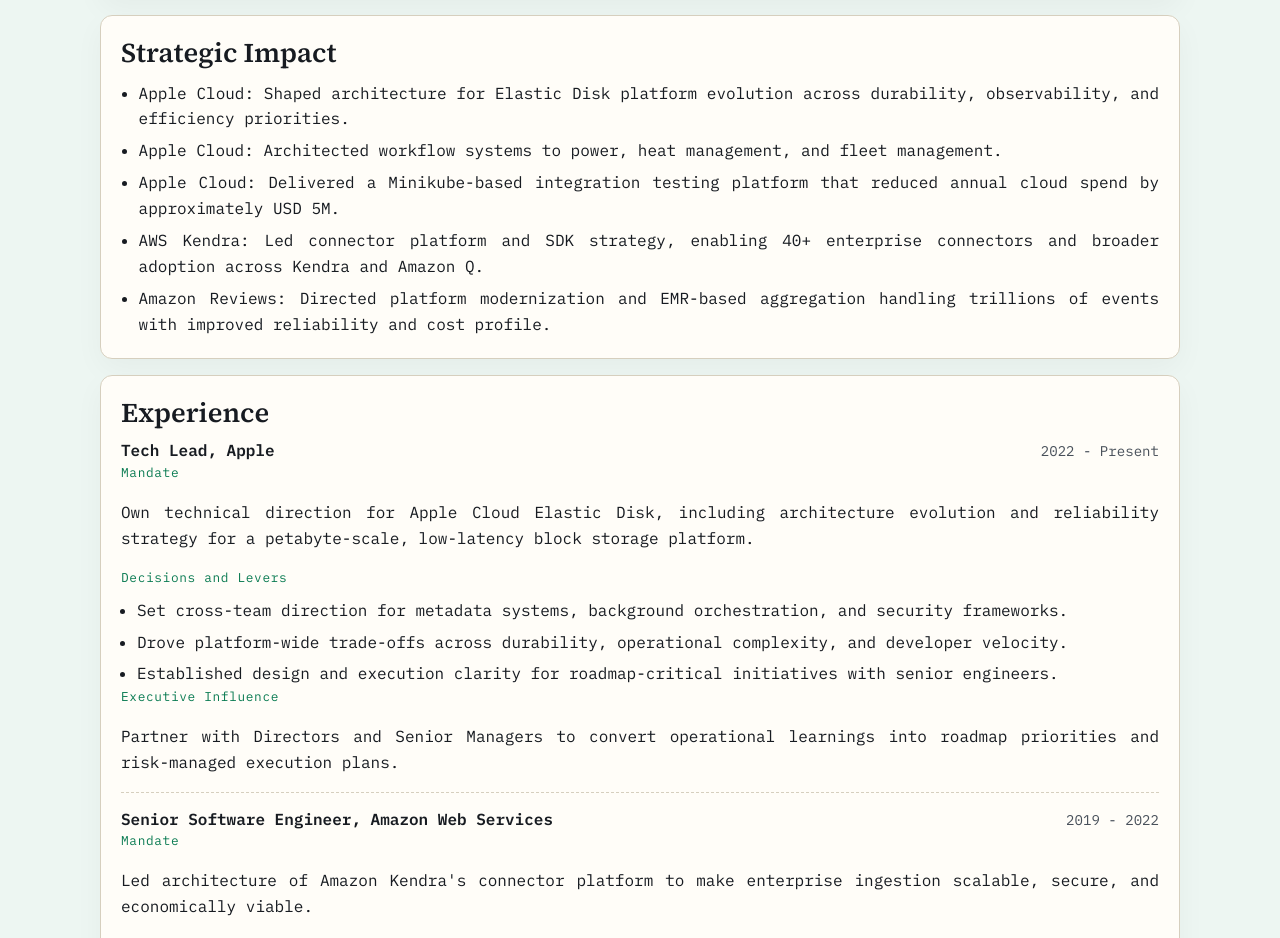
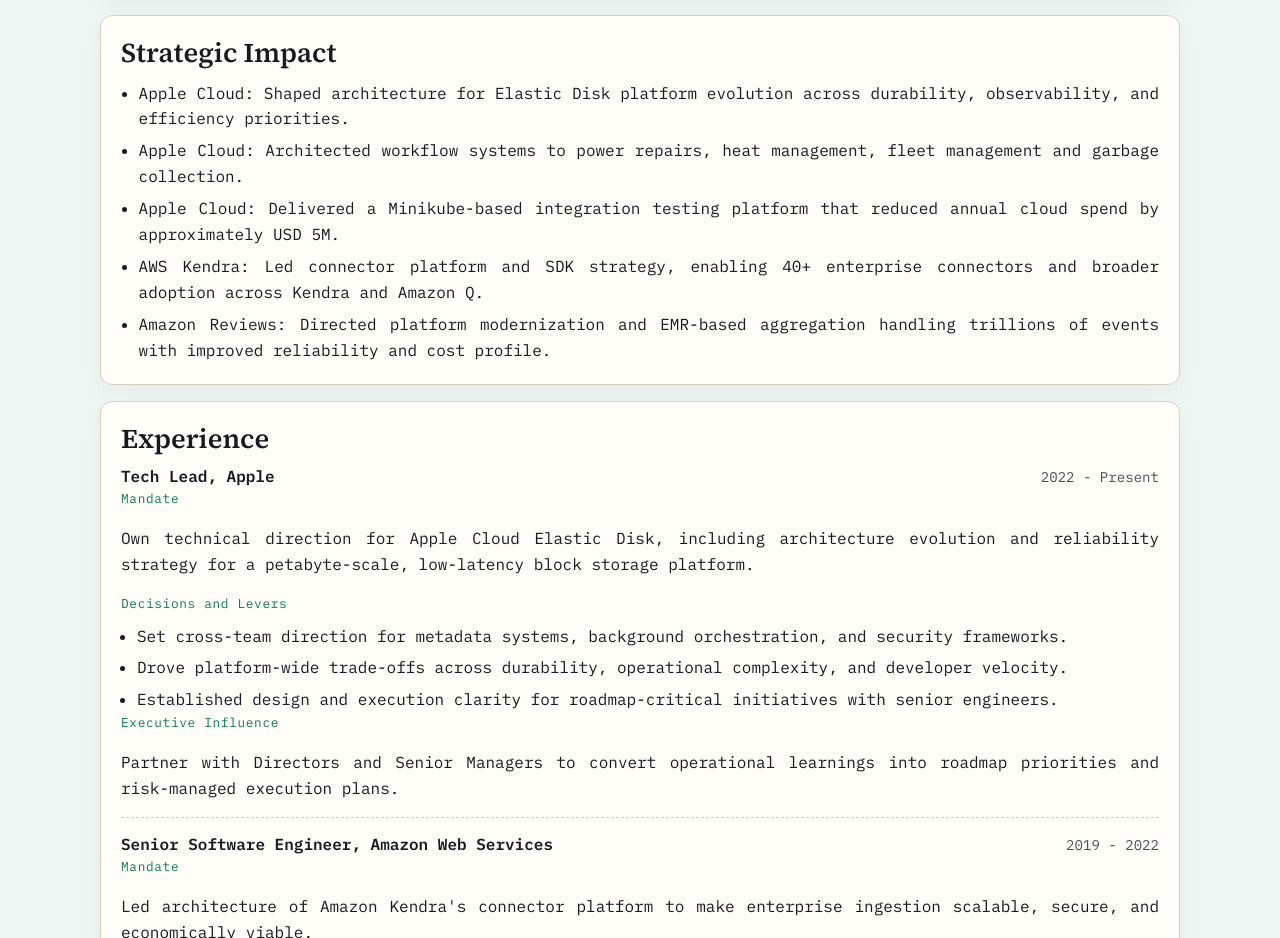
Before and after one commit to ankit-gupta1/website, a website: page index.html in a window 1280 px wide. Shown: the part 1200-2138 px from the top of the page. Drawn offline with Linux system fonts and the light colour scheme.

Commit message:
Update Apple workflow impact wording

```diff
--- a/index.html
+++ b/index.html
@@ -98,7 +98,7 @@
         <h2>Strategic Impact</h2>
         <ul class="facts">
           <li>Apple Cloud: Shaped architecture for Elastic Disk platform evolution across durability, observability, and efficiency priorities.</li>
-          <li>Apple Cloud: Architected workflow systems to power, heat management, and fleet management.</li>
+          <li>Apple Cloud: Architected workflow systems to power repairs, heat management, fleet management and garbage collection.</li>
           <li>Apple Cloud: Delivered a Minikube-based integration testing platform that reduced annual cloud spend by approximately USD 5M.</li>
           <li>AWS Kendra: Led connector platform and SDK strategy, enabling 40+ enterprise connectors and broader adoption across Kendra and Amazon Q.</li>
           <li>Amazon Reviews: Directed platform modernization and EMR-based aggregation handling trillions of events with improved reliability and cost profile.</li>
```
